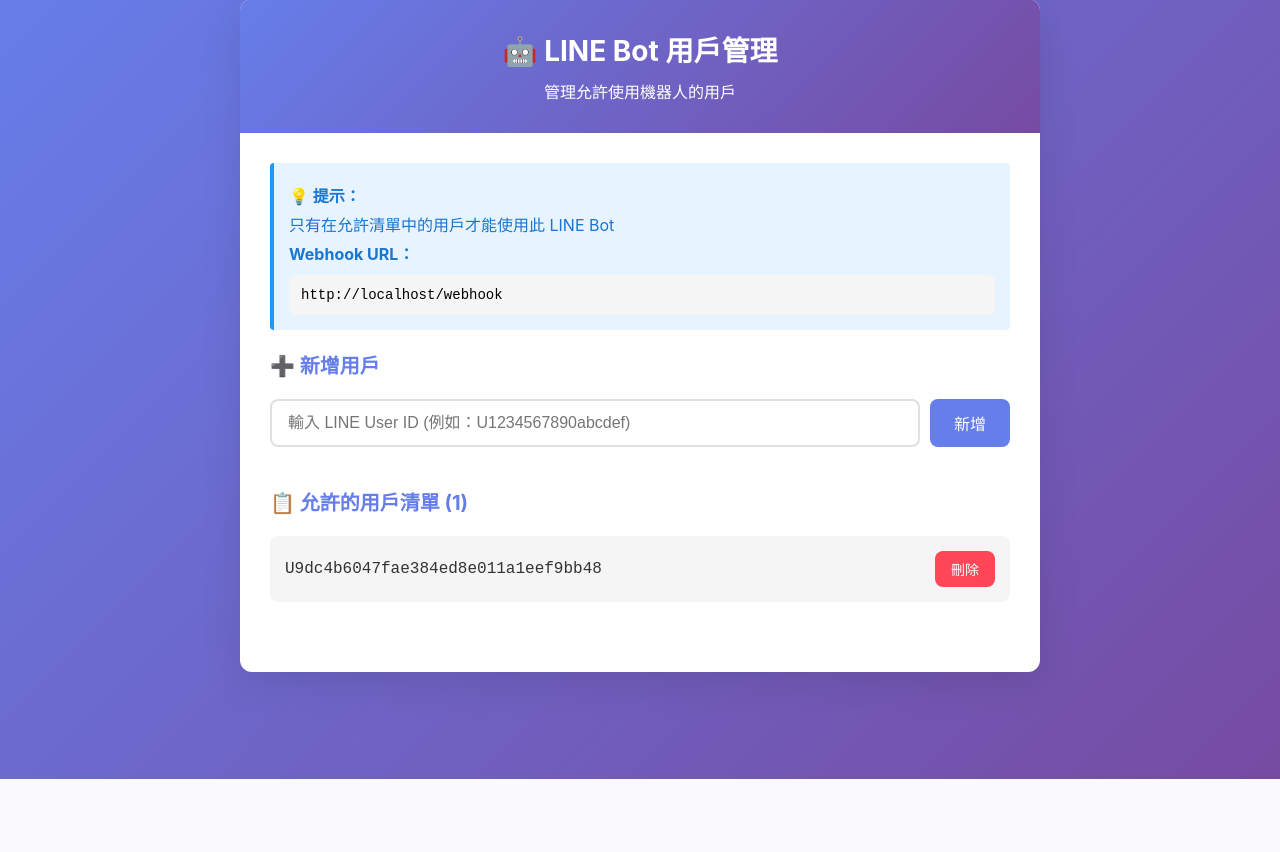
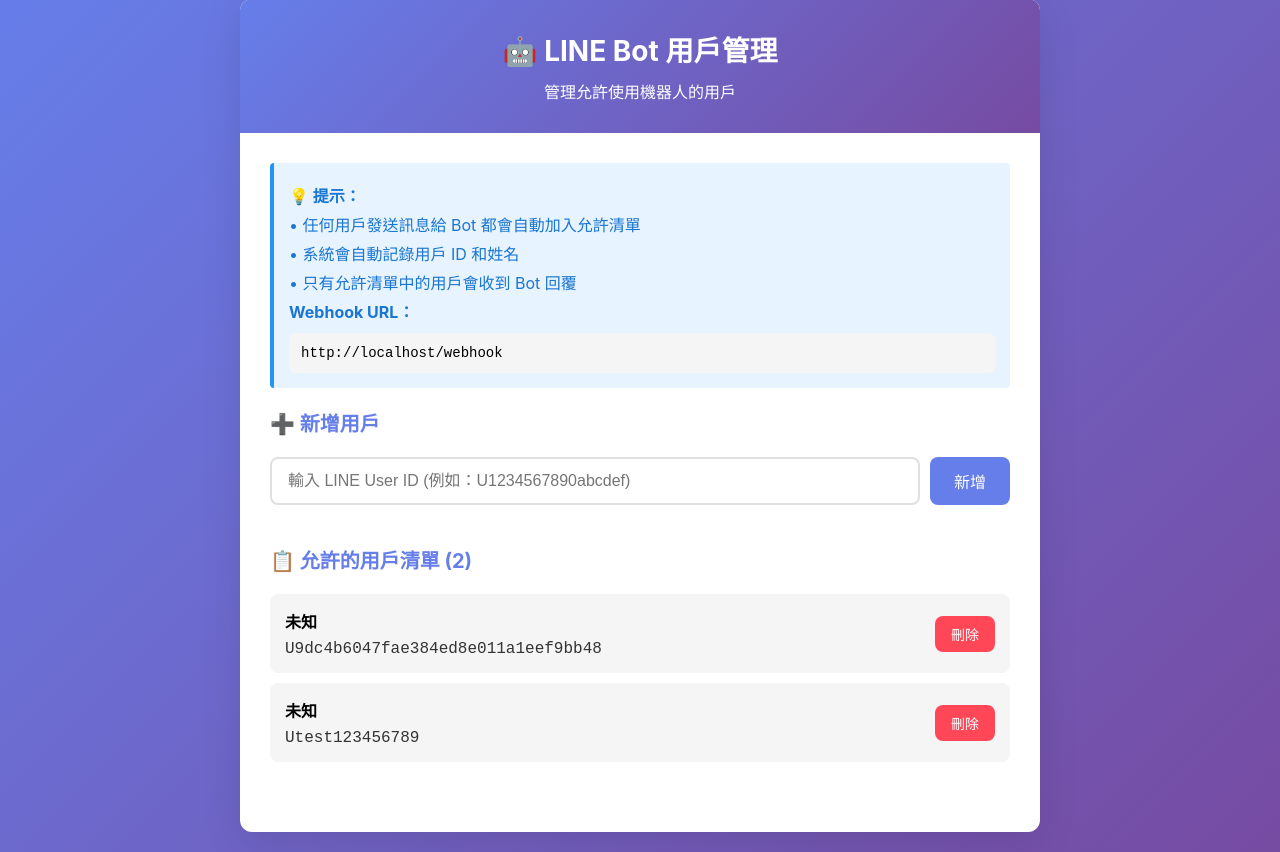
Before and after one commit to azq1231/line-echo-bot, a Flask app: page / in a window 1280 px wide. Shown: the part 21-873 px from the top of the page. Before the commit the page ends 800 px from the top, so only its background shows below. Run offline with Flask 2, Linux system fonts and the light colour scheme.

Commit message:
Automatically add new users to the allowed list with their ID and name
Refactors user management to automatically add new users to the `allowed_users` list in `users.json` upon receiving a message. It now retrieves user display names from the LINE API and stores both user ID and name as objects. Includes updates to `main.py` and `templates/admin.html` to handle the new user object structure.

Replit-Commit-Author: Agent
Replit-Commit-Session-Id: bd0795e3-b388-4154-9457-66a168b7d0da
Replit-Commit-Checkpoint-Type: full_checkpoint
Replit-Commit-Screenshot-Url: https://storage.googleapis.com/screenshot-production-us-central1/b6423c8e-09e2-46b1-a48c-7b779d2c0fb7/bd0795e3-b388-4154-9457-66a168b7d0da/SGMweRz

```diff
--- a/main.py
+++ b/main.py
@@ -11,7 +11,10 @@ def load_users():
     try:
         with open('users.json', 'r', encoding='utf-8') as f:
             data = json.load(f)
-            return data.get('allowed_users', [])
+            users_data = data.get('allowed_users', [])
+            if users_data and isinstance(users_data[0], str):
+                users_data = [{"user_id": uid, "name": "未知"} for uid in users_data]
+            return users_data
     except FileNotFoundError:
         return []
 
@@ -19,19 +22,36 @@ def save_users(users):
     with open('users.json', 'w', encoding='utf-8') as f:
         json.dump({'allowed_users': users}, f, ensure_ascii=False, indent=2)
 
+def save_user_with_name(user_id, name="未知"):
+    users = load_users()
+    user_ids = [u['user_id'] for u in users]
+    if user_id not in user_ids:
+        users.append({"user_id": user_id, "name": name})
+        save_users(users)
+        print(f"自動新增用戶：{name} ({user_id})")
+
 def save_user(user_id):
-    users = load_users()
-    if user_id not in users:
-        users.append(user_id)
-        save_users(users)
+    save_user_with_name(user_id)
 
 def delete_user_from_list(user_id):
     users = load_users()
-    if user_id in users:
-        users.remove(user_id)
-        save_users(users)
-        return True
-    return False
+    users = [u for u in users if u['user_id'] != user_id]
+    save_users(users)
+    return True
+
+def get_line_profile(user_id):
+    url = f"https://api.line.me/v2/bot/profile/{user_id}"
+    headers = {
+        "Authorization": f"Bearer {LINE_CHANNEL_TOKEN}"
+    }
+    try:
+        response = requests.get(url, headers=headers)
+        if response.status_code == 200:
+            profile = response.json()
+            return profile.get('displayName', '未知')
+    except:
+        pass
+    return '未知'
 
 @app.route("/")
 def home():
@@ -67,10 +87,13 @@ def webhook():
             print(f"收到訊息 - 用戶ID: {user_id}, 訊息: {user_message}")
 
             allowed_users = load_users()
-            if user_id in allowed_users:
+            user_ids = [u['user_id'] for u in allowed_users]
+
+            if user_id in user_ids:
                 reply_message(user_id, f"你說了：{user_message}")
             else:
-                reply_message(user_id, f"您的 LINE User ID 是：\n{user_id}\n\n請將此 ID 提供給管理員以獲得使用權限。")
+                user_name = get_line_profile(user_id)
+                save_user_with_name(user_id, user_name)
 
     return jsonify({"status": "ok"})
 
--- a/templates/admin.html
+++ b/templates/admin.html
@@ -176,7 +176,9 @@
         <div class="content">
             <div class="info-box">
                 <p><strong>💡 提示：</strong></p>
-                <p>只有在允許清單中的用戶才能使用此 LINE Bot</p>
+                <p>• 任何用戶發送訊息給 Bot 都會自動加入允許清單</p>
+                <p>• 系統會自動記錄用戶 ID 和姓名</p>
+                <p>• 只有允許清單中的用戶會收到 Bot 回覆</p>
                 <p><strong>Webhook URL：</strong></p>
                 <div class="webhook-url" id="webhookUrl">載入中...</div>
             </div>
@@ -223,12 +225,19 @@
                 if (data.allowed_users.length === 0) {
                     userList.innerHTML = '<li class="empty-state">目前沒有允許的用戶</li>';
                 } else {
-                    userList.innerHTML = data.allowed_users.map(userId => `
+                    userList.innerHTML = data.allowed_users.map(user => {
+                        const userId = user.user_id || user;
+                        const userName = user.name || '未知';
+                        return `
                         <li class="user-item">
-                            <span class="user-id">${userId}</span>
+                            <div>
+                                <div style="font-weight: 600; margin-bottom: 4px;">${userName}</div>
+                                <span class="user-id">${userId}</span>
+                            </div>
                             <button class="delete-btn" onclick="deleteUser('${userId}')">刪除</button>
                         </li>
-                    `).join('');
+                        `;
+                    }).join('');
                 }
             } catch (error) {
                 showMessage('載入用戶清單失敗', 'error');
--- a/users.json
+++ b/users.json
@@ -1,5 +1,12 @@
 {
   "allowed_users": [
-    "U9dc4b6047fae384ed8e011a1eef9bb48"
+    {
+      "user_id": "U9dc4b6047fae384ed8e011a1eef9bb48",
+      "name": "未知"
+    },
+    {
+      "user_id": "Utest123456789",
+      "name": "未知"
+    }
   ]
 }
```
Also changed, not shown: 1 other file.
